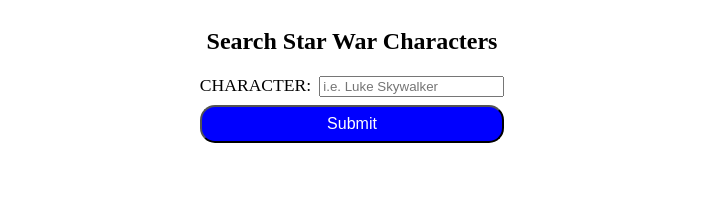
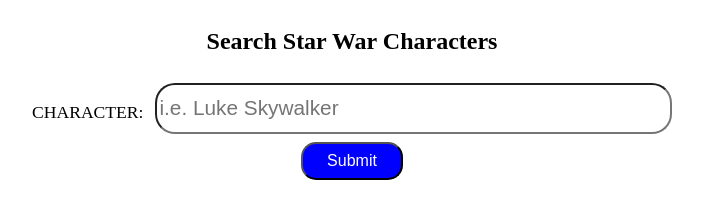
Before and after one commit to railsstudent/react-graphql-starwar, a React app: page / in a window 1280 px wide. Shown: the whole page, without its empty margins (288-991 px from the left). Built offline with nearby package versions, Linux system fonts and the light colour scheme.

Commit message:
style form

```diff
--- a/SearchForm.js
+++ b/SearchForm.js
@@ -3,9 +3,9 @@
 const SearchForm = () => {
   return (
     <form className="form" onSubmit={() => console.log('submit clicked')}>
-      <label htmlForm="query" className="query-input">
+      <label htmlForm="query" className="query-label">
         <span className="query-text">Character:</span>
-        <input id="query" placeholder="i.e. Luke Skywalker" />
+        <input id="query" className="query-input" placeholder="i.e. Luke Skywalker" />
       </label>
       <button type="submit" className="submit">Submit</button>
     </form>
--- a/style.css
+++ b/style.css
@@ -11,24 +11,40 @@
 button.submit {
   background: blue;
   color: white;
-  padding: 0.5rem 1rem;
+  padding: 0.5rem 1.5rem;
   border-radius: 15px;
   font-weight: 500;
   font-size: 1rem;
+  align-self: center;
 }
 
 .form {
   display: flex;
   flex-direction: column;
-  justify-content: center;
+
+  width: 100%;
+  max-width: 40rem;
+  padding: 0.5rem;
 }
 
-.query-input {
-  margin-bottom: 0.5rem;
+.query-label {
+  display: flex;
 }
 
 .query-text {
   font-size: 1.1rem;
-  margin-right: 0.5rem;
+  margin-right: 0.75rem;
   text-transform: uppercase;
+
+  display: flex;
+  align-items: center;
 }
+
+.query-input {
+  flex: 1 1 auto;
+
+  margin-bottom: 0.5rem;
+  line-height: 2.8rem;
+  border-radius: 20px;
+  font-size: 1.3rem;
+}
```
